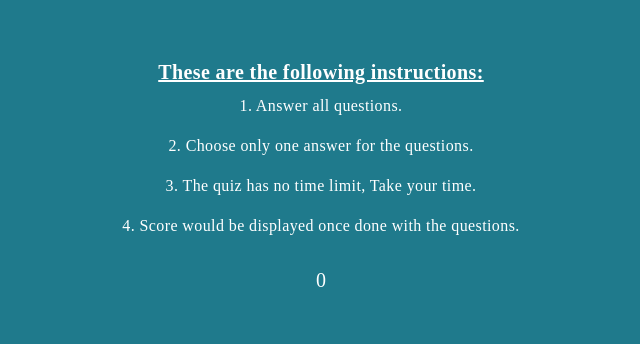
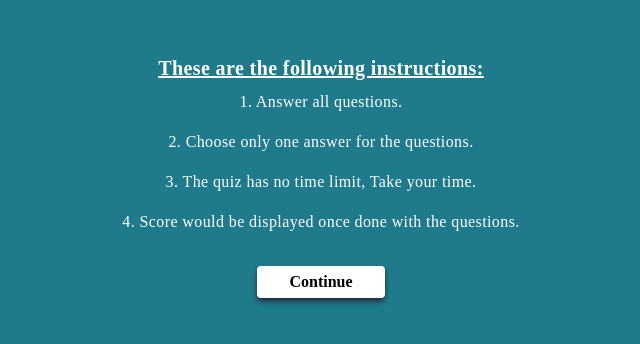
Before and after one commit to favourAyomikun/QuizApp, a React (Vite) app: page /countdownPage in a window 1280 px wide. Shown: the part 224-568 px from the top of the page, without its empty margins (319-959 px from the left). Built offline with nearby package versions, Linux system fonts and the light colour scheme; a web font is replaced by a local one.

Commit message:
made some changes to the countdownpage

```diff
--- a/src/pages/CountDown.jsx
+++ b/src/pages/CountDown.jsx
@@ -1,27 +1,9 @@
-import React, { useEffect, useState } from "react";
-import { useNavigate } from "react-router-dom";
+import React from "react";
+import { Link } from "react-router-dom";
 
 const Countdown = () => {
-  const [isCounting, setIsCounting] = useState(5);
-  const navigate = useNavigate();
-
-  useEffect(() => {
-    const countdown = setInterval(() => {
-      if (isCounting > 0) {
-        setIsCounting(isCounting - 1);
-      } else {
-        clearInterval(countdown);
-        navigate('/quizPage')
-      }
-    }, 1000);
-
-    return () => {
-      clearInterval(countdown);
-    };
-  }, [isCounting]);
-
   return (
-    <div className="text-white flex flex-col justify-center h-screen text-center">
+    <div className="text-white flex flex-col justify-center items-center h-screen text-center">
       <div className="tracking-normal md:tracking-wide leading-10">
         <h1 className="text-[15px] md:text-xl font-bold underline">
           These are the following instructions:
@@ -31,7 +13,12 @@ const Countdown = () => {
         <p>3. The quiz has no time limit, Take your time.</p>
         <p>4. Score would be displayed once done with the questions.</p>
       </div>
-      <p className="text-base md:text-xl mt-5">{isCounting}</p>
+      <Link
+          to={'/quizPage'}
+          className="bg-white text-black text-sm md:text-base mt-6 h-8 w-[21%] md:w-[15%] lg:w-[10%] flex justify-center items-center shadow-md shadow-gray-800 rounded font-semibold"
+        >
+          <button>Continue</button>
+        </Link>
     </div>
   );
 };
```
Also changed, not shown: public/quizapp.png (deleted).
